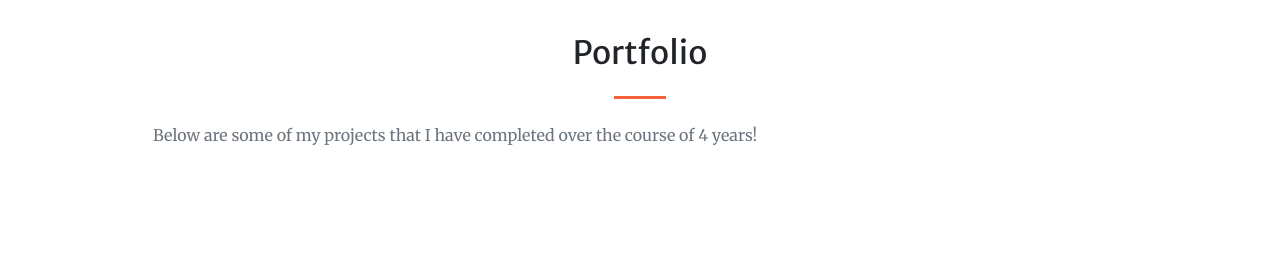
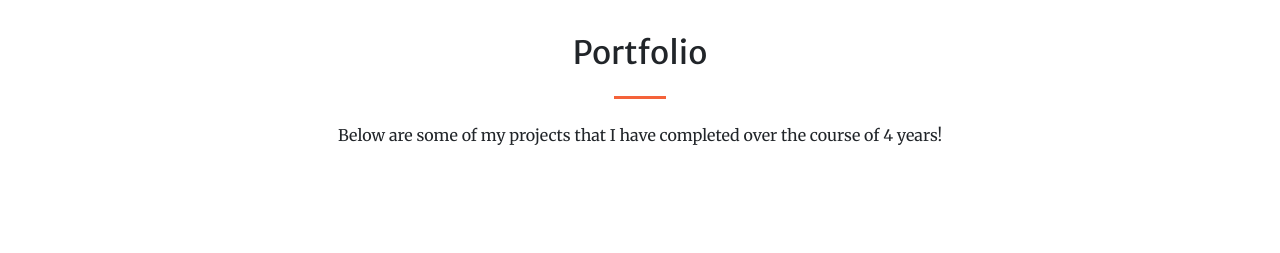
Before and after one commit to trxm/trxm.github.io, a website: page index.html in a window 1280 px wide. Shown: the part 1420-1673 px from the top of the page. Drawn offline with nearby package versions, Linux system fonts and the light colour scheme.

Commit message:
fix the non-centered text in portfolio section

```diff
--- a/index.html
+++ b/index.html
@@ -67,9 +67,7 @@
             <div class="container">
                 <h2 class="text-center mt-0">Portfolio</h2>
                 <hr class="divider my-4" />
-                <div class="col-lg-8 text-center">
-                    <p class="text-muted mb-0">Below are some of my projects that I have completed over the course of 4 years!</p>
-                </div>
+                <p class="text-center mt-0">Below are some of my projects that I have completed over the course of 4 years!</p>
             </div>
         </section>
         <!-- Portfolio-->
```
